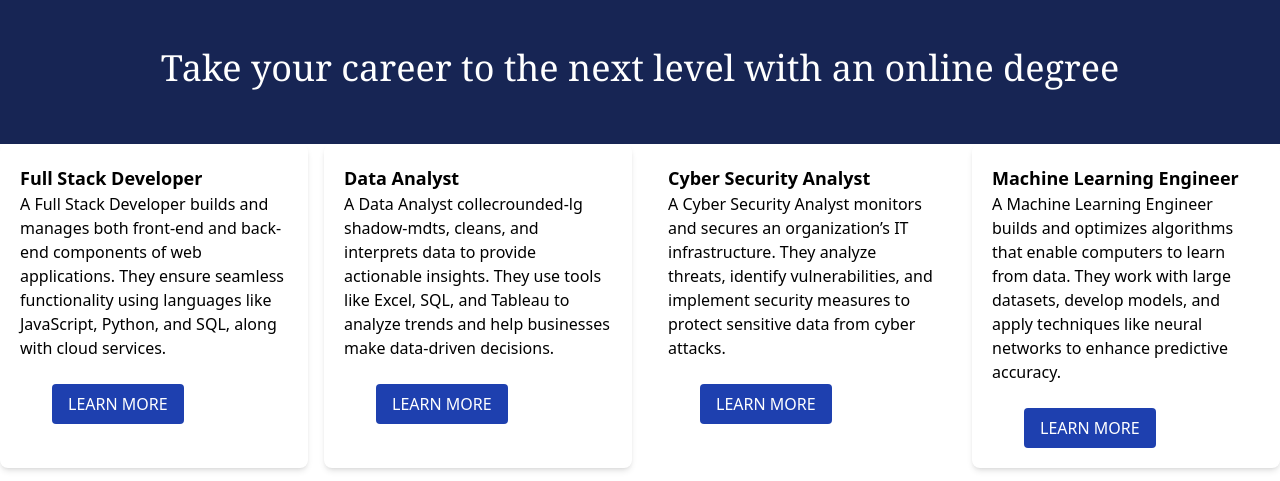
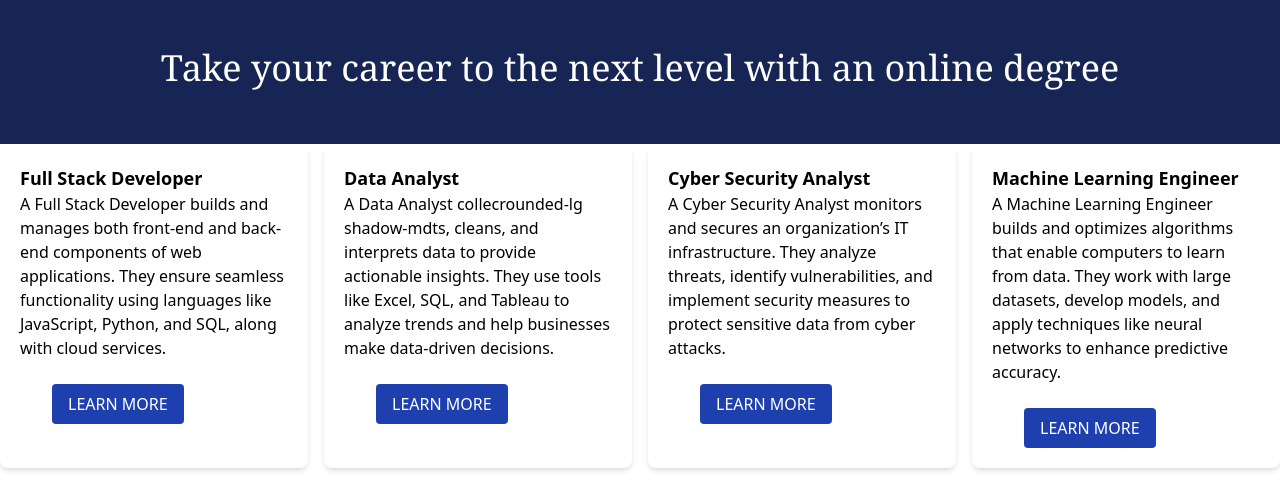
Before and after one commit to ekperefrancisca/online-e-learning, a website: page src/courses.html in a window 1280 px wide. Shown: the top 481 px of the page. Drawn offline with nearby package versions, Linux system fonts and the light colour scheme.

Commit message:
new changes

```diff
--- a/src/courses.html
+++ b/src/courses.html
@@ -31,7 +31,7 @@
                 LEARN MORE
             </a>
         </div>
-        <div class="p-5 "><h1 class="font-bold text-lg">Cyber Security Analyst</h1>
+        <div class="p-5 rounded-lg shadow-md"><h1 class="font-bold text-lg">Cyber Security Analyst</h1>
             <p>A Cyber Security Analyst monitors and secures an organization’s IT infrastructure. They analyze threats, identify vulnerabilities, and implement security measures to protect sensitive data from cyber attacks.</p>
             <a href="/src/lesson.html"
                 class="ml-4 md:ml-8 mt-6 inline-block bg-blue-800 text-white px-4 py-2 rounded hover:bg-blue-400 transition duration-300">
```
Also changed, not shown: 2 other files.
